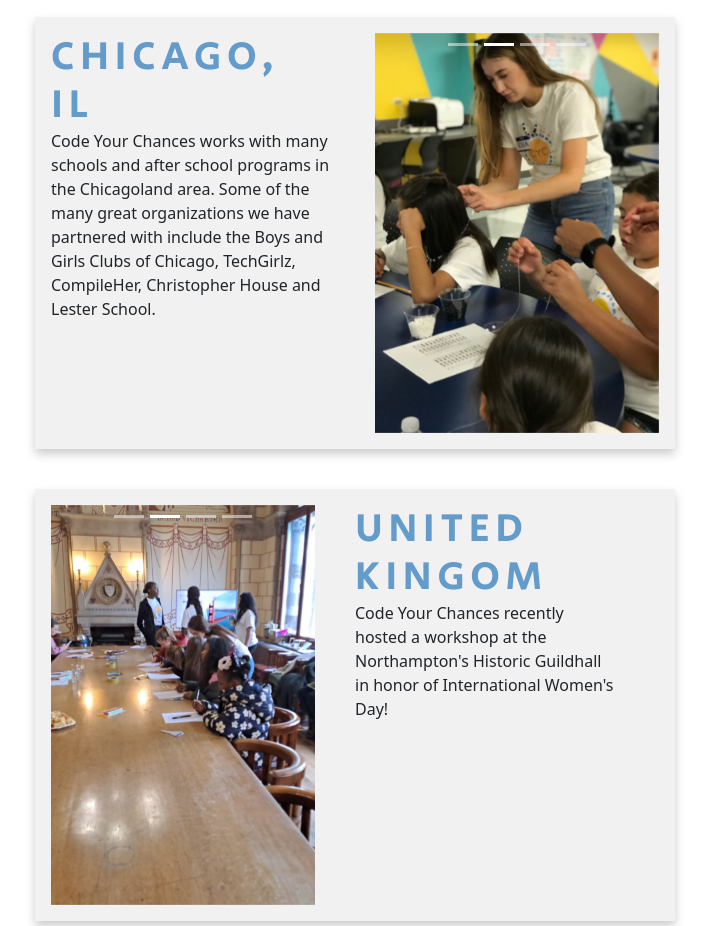
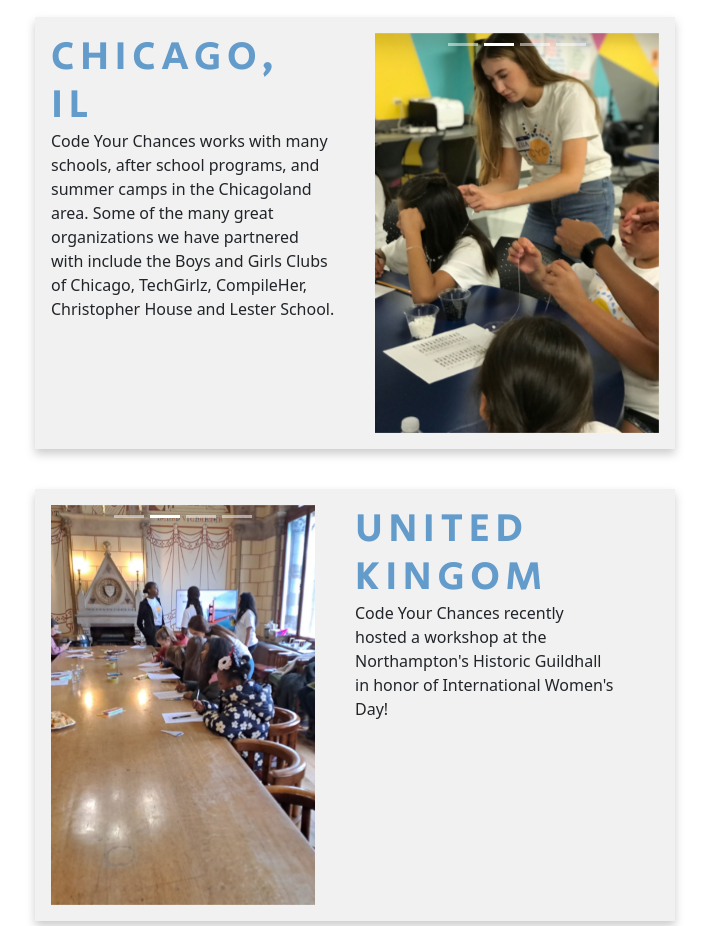
Before and after one commit to siyachoudhary/codeyourchances, a React (Create React App) app: page /codeyourchances/projects in a window 1280 px wide. Shown: the part 940-1866 px from the top of the page, without its empty margins (285-994 px from the left). Built offline with nearby package versions, Linux system fonts and the light colour scheme.

Commit message:
slidshow projects added

```diff
--- a/src/screens/Projects.css
+++ b/src/screens/Projects.css
@@ -92,7 +92,6 @@
   }
 
   .carousel-indicators{
-    bottom: 0;
     margin: 0vh;
   }
 
--- a/src/screens/Projects.js
+++ b/src/screens/Projects.js
@@ -57,7 +57,7 @@
           <div className='projectItem' data-AOS="fade-up">
             <div className='projectDetails'>
               <h1 className='headingBlue'>CHICAGO, IL</h1>
-              <p>Code Your Chances works with many schools and after school programs in the Chicagoland area. Some of the many great organizations we have partnered with include the Boys and Girls Clubs of Chicago, TechGirlz, CompileHer, Christopher House and Lester School. </p>
+              <p>Code Your Chances works with many schools, after school programs, and summer camps in the Chicagoland area. Some of the many great organizations we have partnered with include the Boys and Girls Clubs of Chicago, TechGirlz, CompileHer, Christopher House and Lester School. </p>
             </div>
             <div>
               <Carousel>
```
